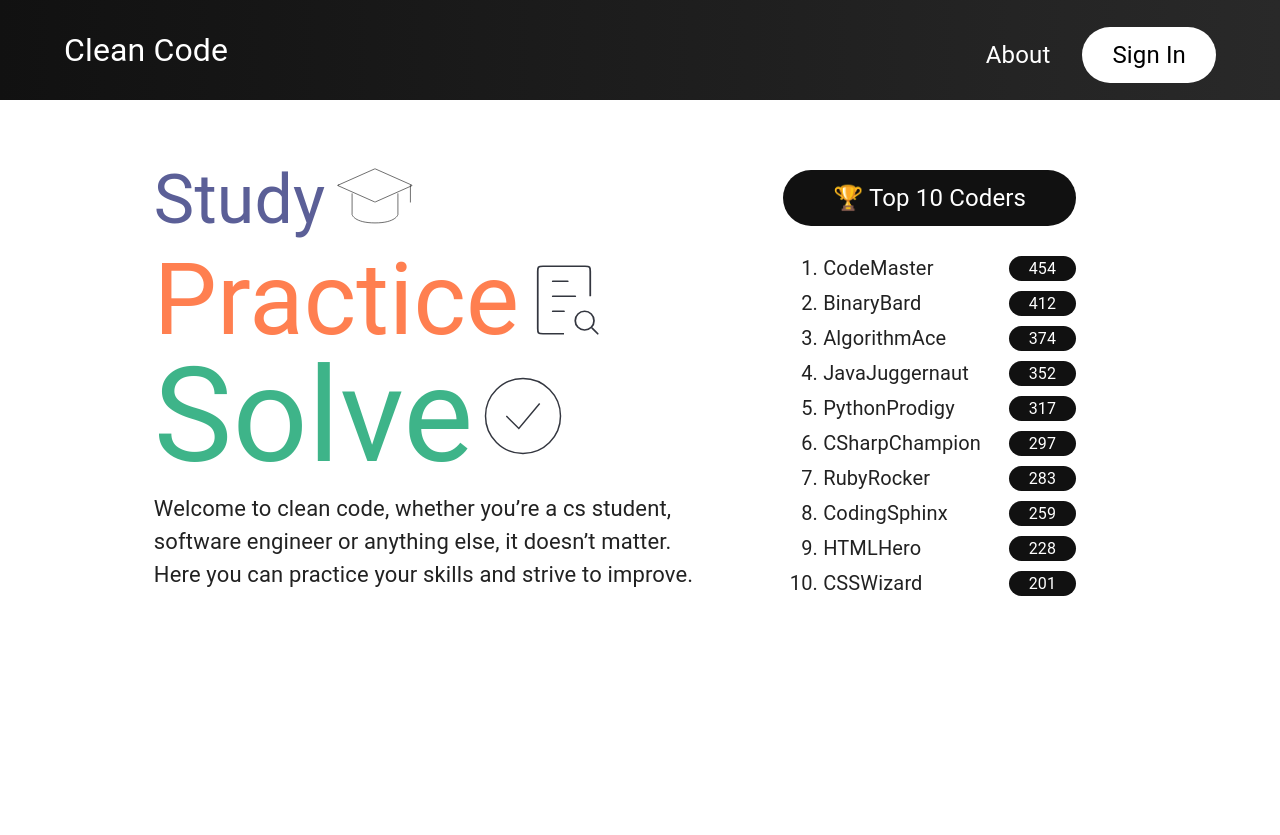
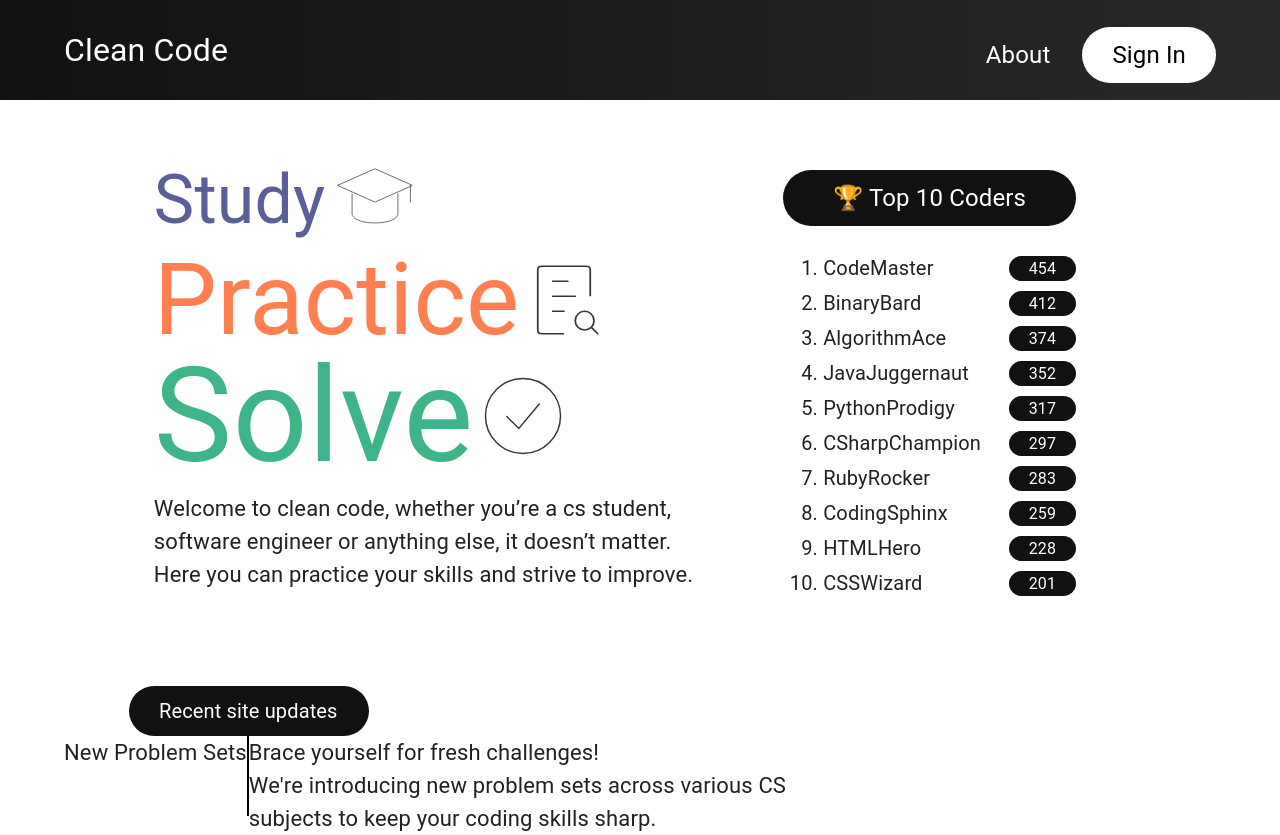
Before and after one commit to imbrsk/CleanCode, a React (Vite) app in the folder react-frontend/: page / in a window 1280 px wide. Before the commit the page ends 800 px from the top, so only its background shows below. Built offline with nearby package versions, Linux system fonts and the light colour scheme.

Commit message:
working on

```diff
--- a/react-frontend/src/App.jsx
+++ b/react-frontend/src/App.jsx
@@ -6,6 +6,7 @@ import Navbar from "./Navbar";
 import Hero from "./Hero";
 import Leaderboard from "./Leaderboard";
 import './app.css'
+import Siteupdates from "./Siteupdates";
 
 function App() {
   return (
@@ -22,6 +23,7 @@ function App() {
               <Leaderboard></Leaderboard>
             </div>
           </div>
+          <Siteupdates></Siteupdates>
         </Container>
       </React.Fragment>
     </>
--- /dev/null
+++ b/react-frontend/src/Siteupdates.jsx
@@ -0,0 +1,15 @@
+import Updatecard from './updatecard';
+import './updates.css'
+
+
+function Siteupdates() {
+  return (
+    <>
+      <div className="updates-title">Recent site updates</div>
+      <div><Updatecard></Updatecard></div>
+
+    </>
+  );
+}
+
+export default Siteupdates;
--- /dev/null
+++ b/react-frontend/src/Updatecard.jsx
@@ -0,0 +1,19 @@
+import "./updates.css";
+
+function Updatecard() {
+  return (
+    <>
+      <div className="updatecard-container">
+        <div className="updatecard-title">New Problem Sets</div>
+        <div className="updatecard-vertline"></div>
+        <div className="updatecard-title">
+          Brace yourself for fresh challenges!<br></br>
+          We're introducing new problem sets across various CS<br></br>
+          subjects to keep your coding skills sharp.
+        </div>
+      </div>
+    </>
+  );
+}
+
+export default Updatecard;
--- /dev/null
+++ b/react-frontend/src/updates.css
@@ -0,0 +1,28 @@
+.updates-title {
+  width: 240px;
+  margin-top: 70px;
+  margin-left: 65px;
+  margin-right: 0;
+  font-size: 20px;
+  padding: 10px;
+  padding-left: 30px;
+  padding-right: 30px;
+  border-radius: 50px;
+  background-color: #111111;
+  color: rgb(255, 255, 255);
+  transition: 0.5s ease;
+}
+
+.updatecard-title{
+    font-size: 22px;
+}
+.updatecard-vertline{
+    border-left: 2px solid black;
+    height: 80px;
+}
+.updatecard-text{
+    font-size: 22px;
+}
+.updatecard-container{
+    display: flex;
+}
```
